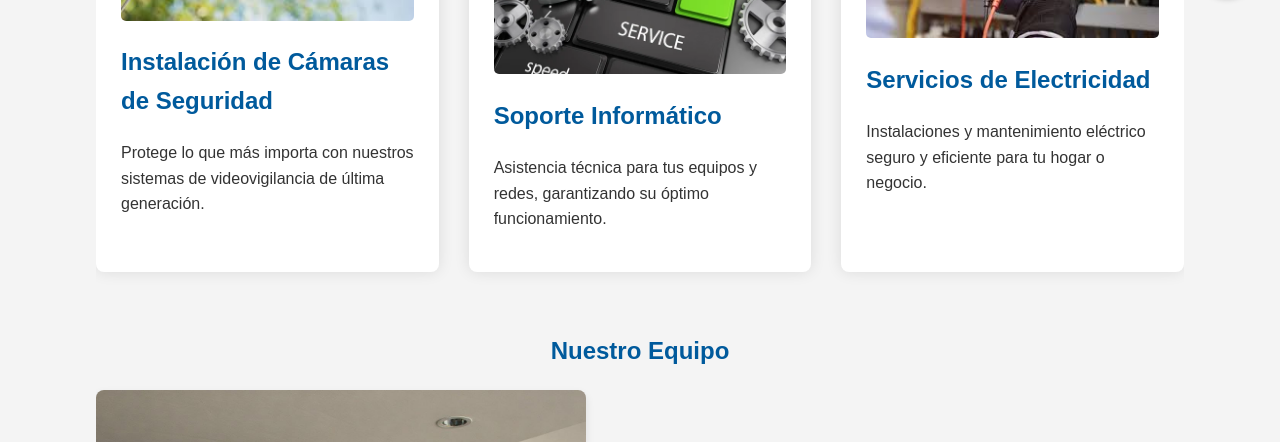
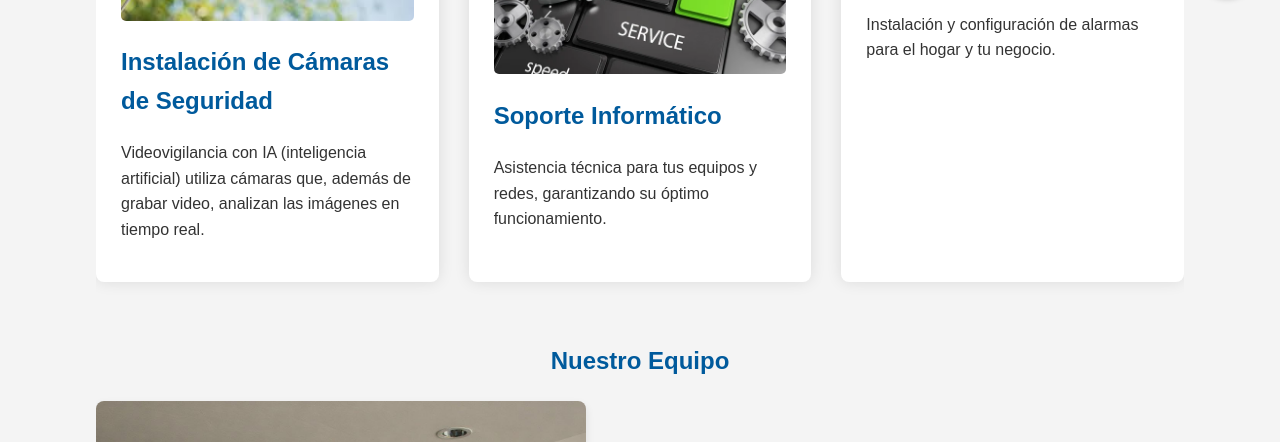
Before and after one commit to nicomaure/netbell-web, a plain HTML site: page index.html in a window 1280 px wide. Shown: the part 779-1221 px from the top of the page. Drawn offline with Linux system fonts and the light colour scheme; a script that the page names is missing.

Commit message:
Update index.html

```diff
--- a/index.html
+++ b/index.html
@@ -33,15 +33,15 @@
         <div class="servicios-grid">
             <div class="servicio">
                 <img src="placeholder-camaras.jpg" alt="Cámaras de Seguridad" class="servicio-img">  <h3>Instalación de Cámaras de Seguridad</h3>
-                <p>Protege lo que más importa con nuestros sistemas de videovigilancia de última generación.</p>
+                <p>Videovigilancia con IA (inteligencia artificial) utiliza cámaras que, además de grabar video, analizan las imágenes en tiempo real.</p>
             </div>
             <div class="servicio">
                 <img src="placeholder-soporte.jpg" alt="Soporte Informático" class="servicio-img"> <h3>Soporte Informático</h3>
                 <p>Asistencia técnica para tus equipos y redes, garantizando su óptimo funcionamiento.</p>
             </div>
             <div class="servicio">
-                <img src="placeholder-electricidad.jpg" alt="Electricidad" class="servicio-img"> <h3>Servicios de Electricidad</h3>
-                <p>Instalaciones y mantenimiento eléctrico seguro y eficiente para tu hogar o negocio.</p>
+                <img src="logoalarma.jpg" alt="Alarmas" class="servicio-img"> <h3>Sistemas de alarmas inteligentes</h3>
+                <p>Instalación y configuración de alarmas para el hogar y tu negocio.</p>
             </div>
         </div>
     </section>
```
